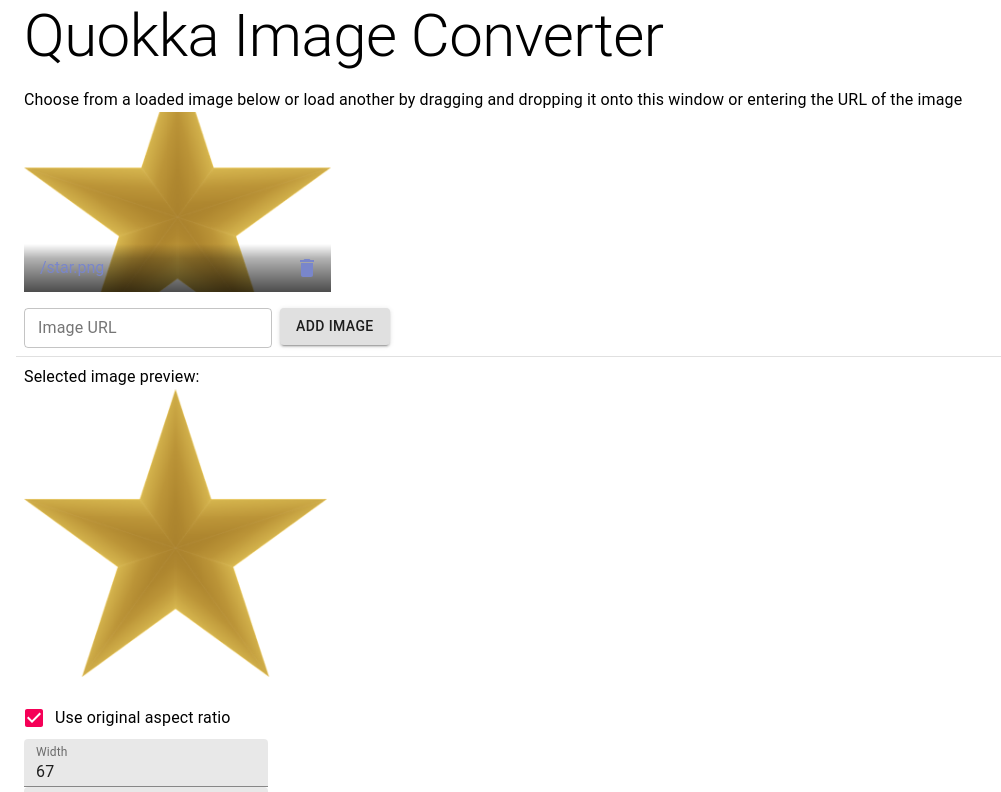
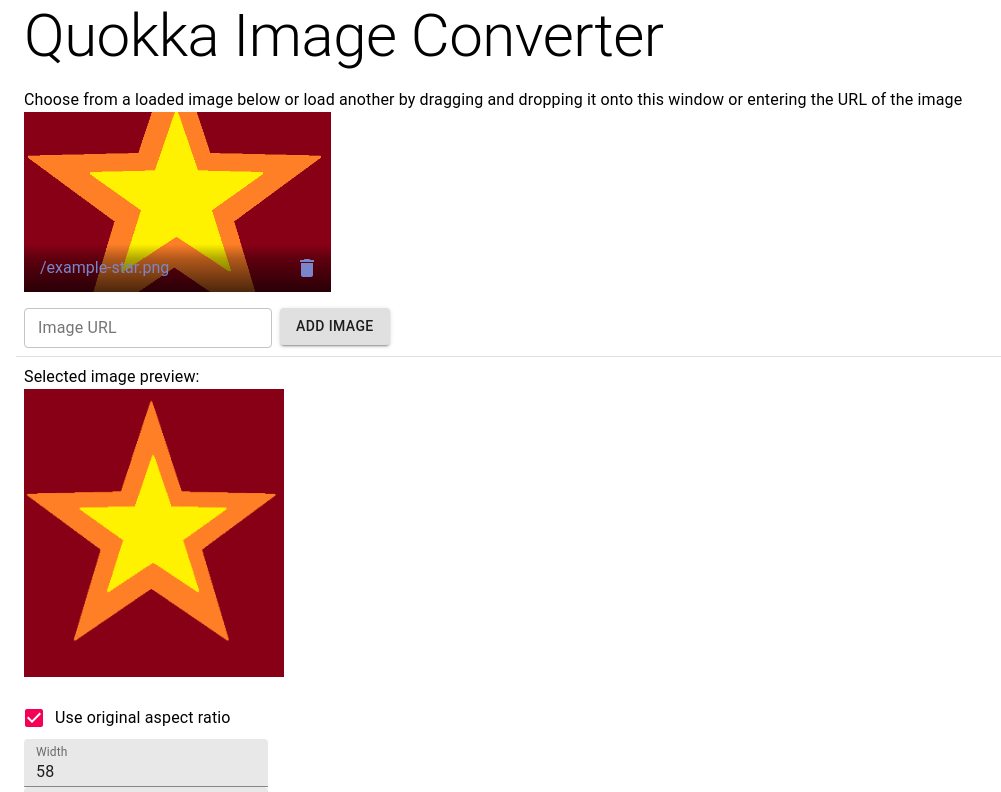
Before and after one commit to steve9164/quokka-image-converter, a React (Create React App) app: page / in a window 1280 px wide. Shown: the top 792 px of the page, without its empty margins (0-1001 px from the left). Built offline with nearby package versions, Linux system fonts and the light colour scheme; the HTML template or start-up script is replaced by a standard one.

Commit message:
Use a star I've made in paint as example

```diff
--- a/src/App.tsx
+++ b/src/App.tsx
@@ -47,7 +47,7 @@ interface IDraggedImage {
   readonly name: string;
 }
 
-const DEFAULT_URL = "/star.png";
+const DEFAULT_URL = "/example-star.png";
 
 const createStore = () => ({
   urls: observable.box([DEFAULT_URL]),
```
Also changed, not shown: public/example-star.png (added), public/star.png (deleted).
